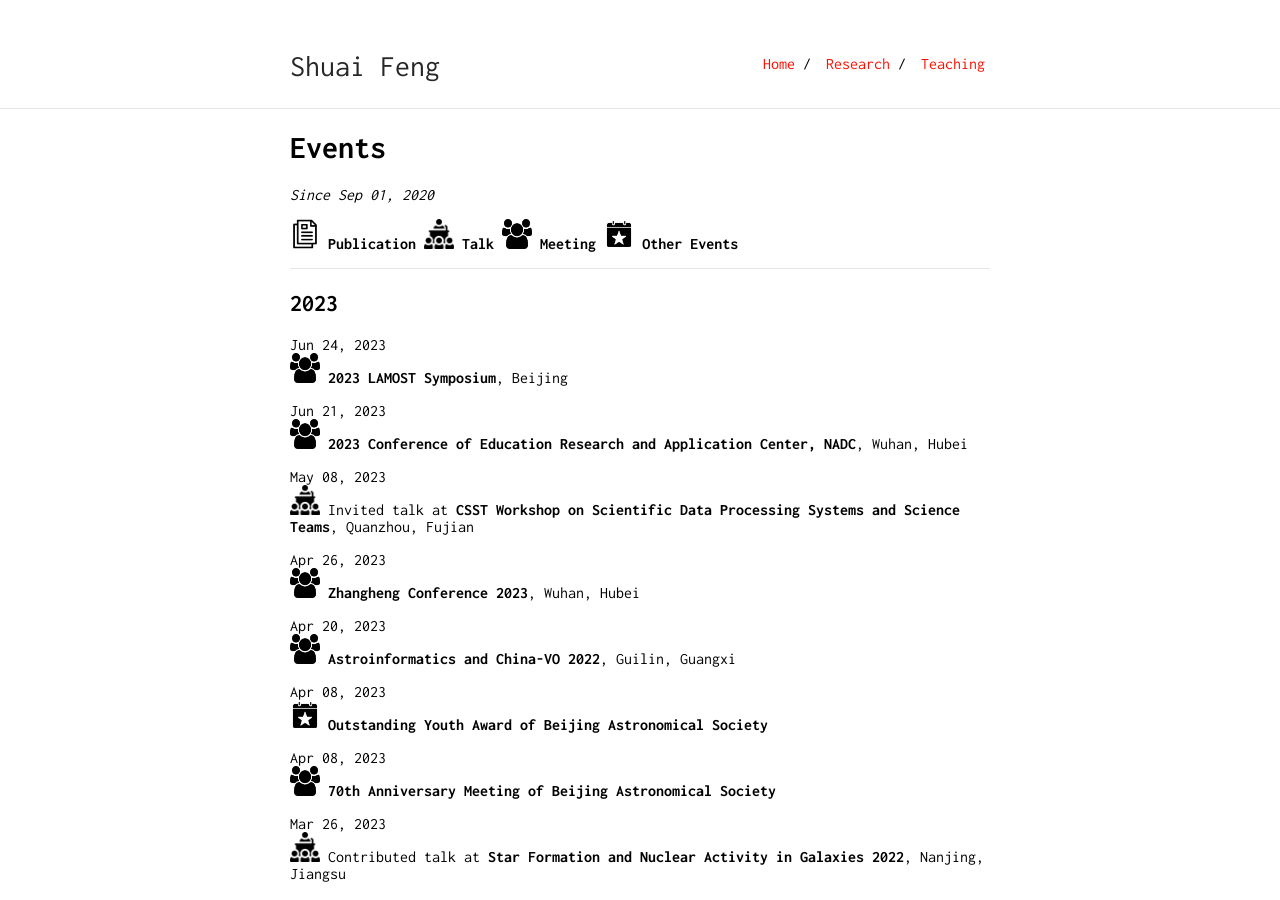
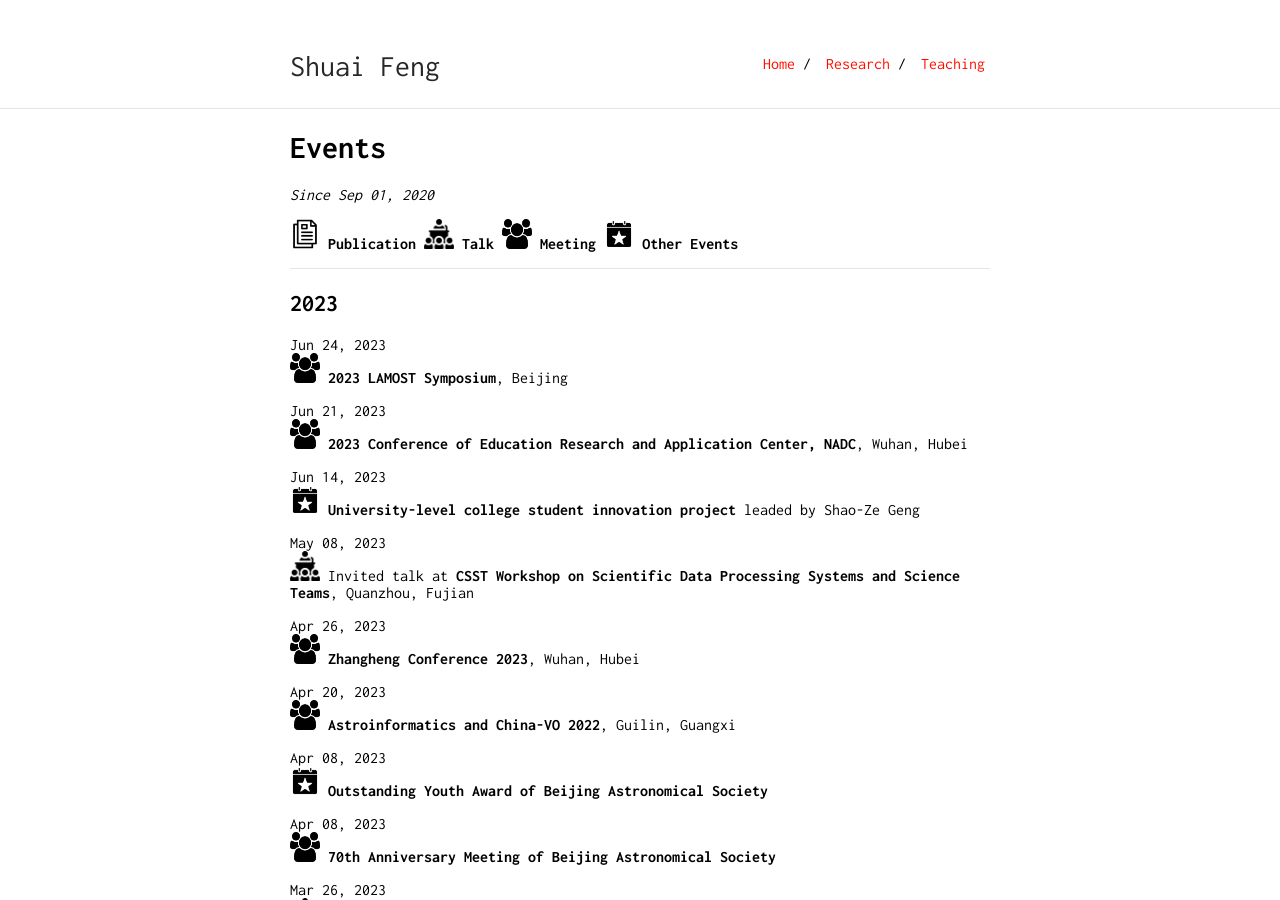
Before and after one commit to fengshuai0210/fengshuai0210.github.io, a Jekyll site: the page built from events.md, in a window 1280 px wide and 900 px high. Built offline with Jekyll 4.4.1, drawn with Linux system fonts in a browser that asks for light colours; our own code applies the rules of GitHub Pages for plain Markdown files.

Commit message:
Update events.md

```diff
--- a/events.md
+++ b/events.md
@@ -16,6 +16,9 @@
 
 Jun 21, 2023\
 <img src="/image/meeting-icon.png" style="width:30px;height:30px;"> **2023 Conference of Education Research and Application Center, NADC**, Wuhan, Hubei
+
+Jun 14, 2023\
+<img src="/image/event-icon.png" style="width:30px;height:30px;"> **University-level college student innovation project** leaded by Shao-Ze Geng
 
 May 08, 2023\
 <img src="/image/talk-icon.png" style="width:30px;height:30px;"> Invited talk at **CSST Workshop on Scientific Data Processing Systems and Science Teams**, Quanzhou, Fujian
```
